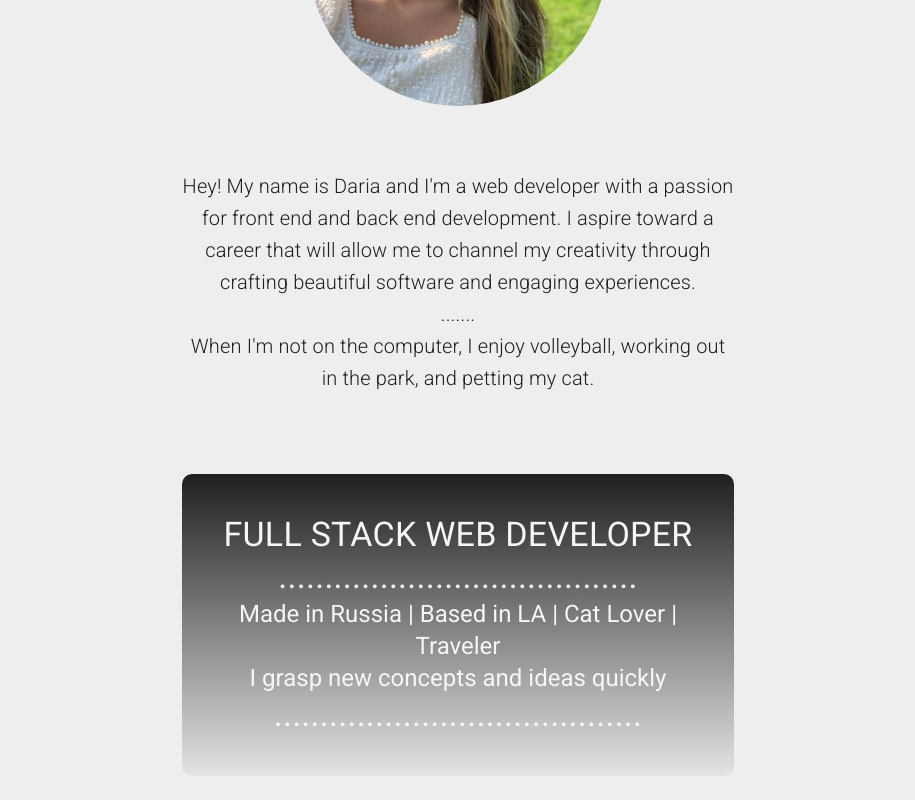
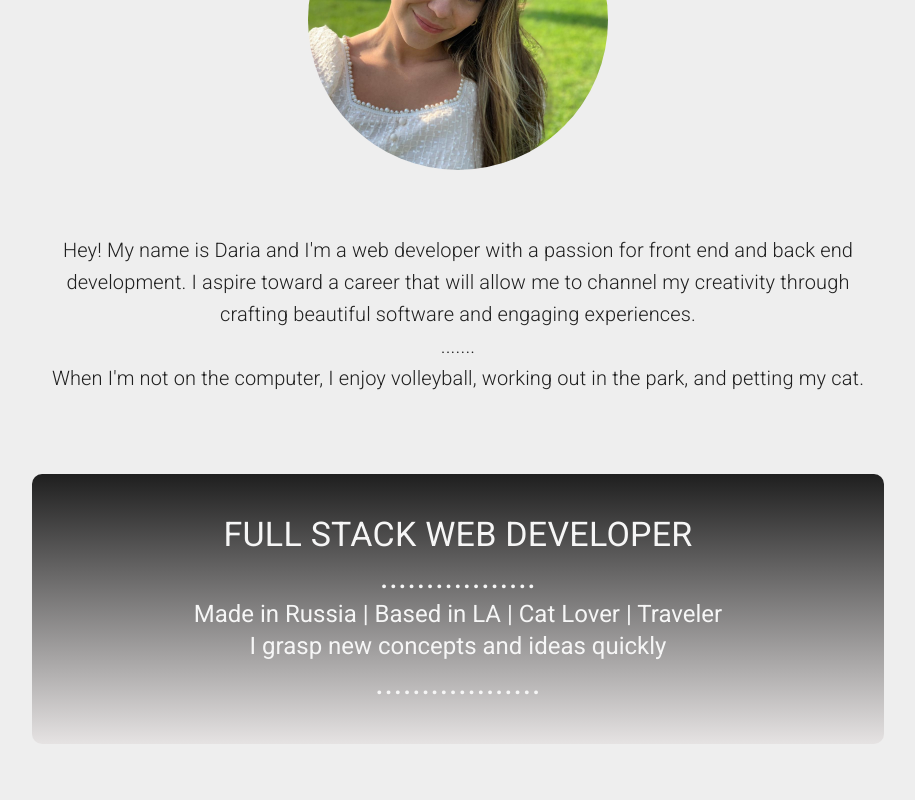
Before and after one commit to dashok-myr/my-portfolio, a Next.js app: page / in a window 1280 px wide. Shown: the part 880-1680 px from the top of the page, without its empty margins (182-1097 px from the left). Built offline with nearby package versions, Linux system fonts and the light colour scheme.

Commit message:
changed styling

```diff
--- a/components/LogoTable.component.jsx
+++ b/components/LogoTable.component.jsx
@@ -17,7 +17,7 @@ const LogoTable = () => {
         <Typography variant="h6">
           SOME TECHNOLOGIES I'VE WORKED WITH:
         </Typography>
-        <Box pt={5} mb={15}>
+        <Box flexWrap="wrap" pt={5} mb={15}>
           {logoTableData.map((row, index) => {
             return <LogoRow key={index} logoRow={row} />;
           })}
--- a/components/Navbar.component.jsx
+++ b/components/Navbar.component.jsx
@@ -62,7 +62,7 @@ export default function Navbar() {
   const classes = useStyles();
   const router = useRouter();
   const theme = useTheme();
-  const isMobile = useMediaQuery(theme.breakpoints.down("sm"));
+  const isMobile = useMediaQuery(theme.breakpoints.down("md"));
   const [tabValue, setTabValue] = useState(null);
   const [toggleDrawer, setToggleDrawer] = useState(false);
 
--- a/pages/experience.js
+++ b/pages/experience.js
@@ -24,7 +24,7 @@ const Experience = () => {
         content="My Experience"
         backgroundSrc="/images/hero-experience-md.jpg"
       />
-      <Container maxWidth="md">
+      <Container maxWidth="lg">
         <Box my={5}>
           <Grid container justify="center" align="center">
             <Typography variant="h4" className={classes.about}>
--- a/pages/index.js
+++ b/pages/index.js
@@ -30,52 +30,44 @@ const Home = () => {
 
   return (
     <>
-      <Hero content="Hi, I'm Daria" backgroundSrc="/images/hero-medium.jpeg"/>
-      <Container maxWidth="md">
-        <Box mt="5rem">
-          <Grid
-            container
-            spacing={8}
-            direction="column"
-            justify="center"
-            alignItems="center"
-          >
+      <Hero content="Hi, I'm Daria" backgroundSrc="/images/hero-medium.jpeg" />
+      <Container maxWidth="lg">
+        <Box justifyContent="center" mt="5rem">
+          <Grid item align="center">
             <Typography variant="h4" className={classes.about}>
               A LITTLE BIT ABOUT ME
             </Typography>
-            <Grid item>
+          </Grid>
+          <Box my={8}>
+            <Grid item align="center">
               <Avatar
                 alt="Remy Sharp"
                 src="/images/avatar.jpeg"
                 className={classes.avatar}
               />
             </Grid>
-            <Grid item align="center" xs={12} sm={10} md={12}>
+          </Box>
+          <Grid item align="center">
             <Typography variant="h6" className={classes.about}>
               Hey! My name is Daria and I'm a web developer with a passion for
-                front end and back end development. I aspire toward a career
-                that will allow me to channel my creativity through crafting
-                beautiful software and engaging experiences.
+              front end and back end development. I aspire toward a career that
+              will allow me to channel my creativity through crafting beautiful
+              software and engaging experiences.
               <br />
               .......
               <br />
-                When I'm not on the computer, I enjoy volleyball, working out in the park, and
-                petting my cat.
+              When I'm not on the computer, I enjoy volleyball, working out in
+              the park, and petting my cat.
             </Typography>
             <Box p={5} my={10} className={classes.box}>
               <Typography variant="h4">FULL STACK WEB DEVELOPER</Typography>
-                <Typography variant="h4">
-                  .......................................
-                </Typography>
+              <Typography variant="h4">.................</Typography>
               <Typography variant="h5">
                 Made in Russia | Based in LA | Cat Lover | Traveler
                 <br />I grasp new concepts and ideas quickly
               </Typography>
-                <Typography variant="h4">
-                  ........................................
-                </Typography>
+              <Typography variant="h4">..................</Typography>
             </Box>
-            </Grid>
           </Grid>
         </Box>
       </Container>
```
Lines whose indentation alone changed are shown as unchanged.
